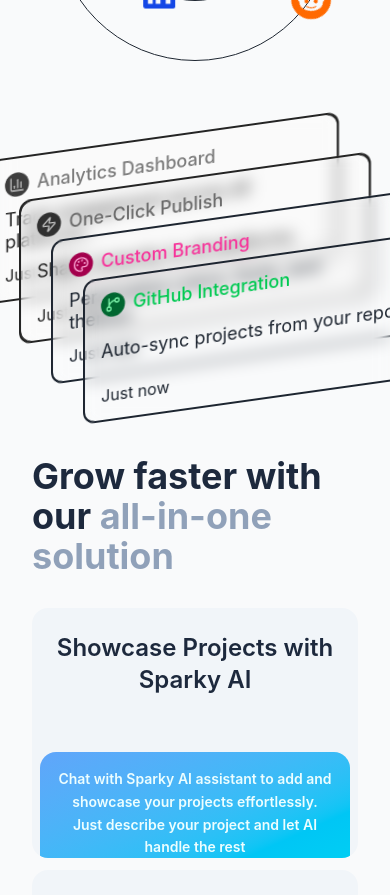
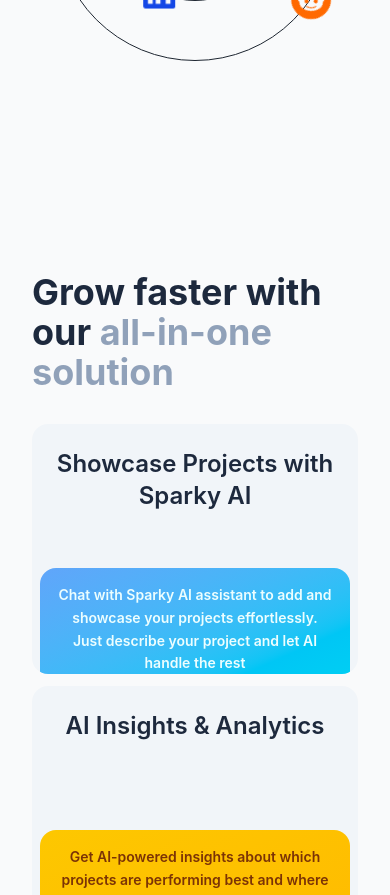
Before and after one commit to kanishksingh17/Showwork-waitinglist, a React (Vite) app: page / in a window 390 px wide. Shown: the part 2540-3435 px from the top of the page. Built offline with nearby package versions, Linux system fonts and the light colour scheme.

Commit message:
Hide DisplayCards on mobile

```diff
--- a/src/components/ShowWorkLanding.tsx
+++ b/src/components/ShowWorkLanding.tsx
@@ -606,7 +606,7 @@
                     <div className="grid grid-cols-1 lg:grid-cols-2 gap-10 items-start">
                         <div className="p-0 relative z-0">
                             <OrbitingPlatforms />
-                            <div className="mt-10">
+                            <div className="mt-10 hidden sm:block">
                                 <DisplayCards />
                             </div>
                             <div className="mt-24">
```
